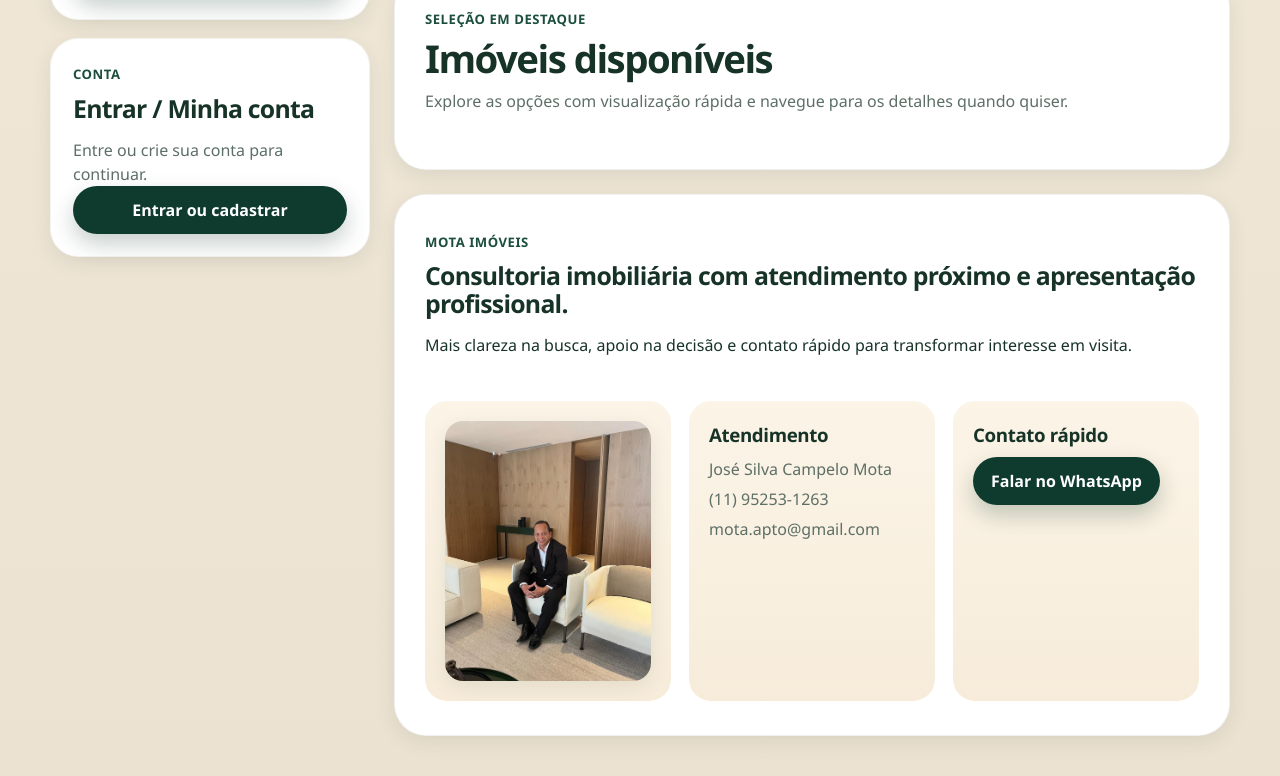
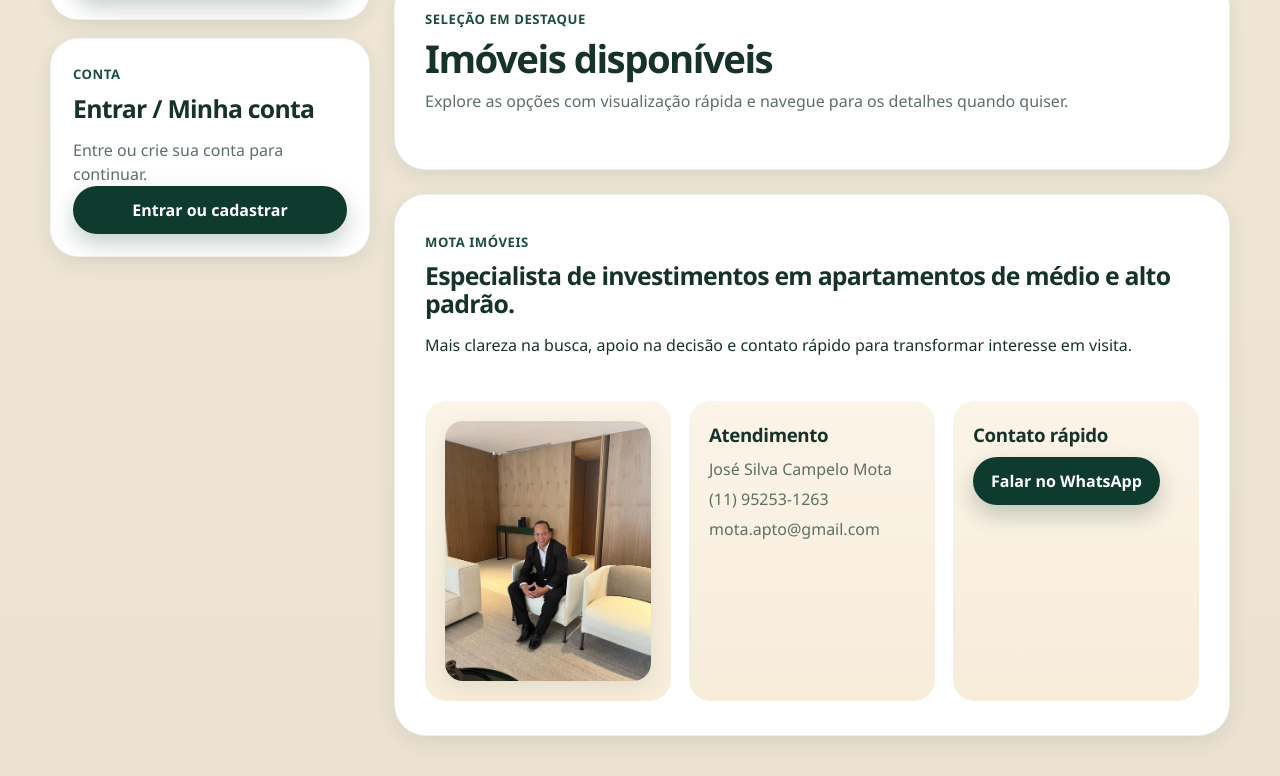
Before and after one commit to SamuXsss/site-imobiliario, a plain HTML site: page index.html in a window 1280 px wide. Shown: the part 911-1687 px from the top of the page. Drawn offline with Linux system fonts and the light colour scheme; no server answers.

Commit message:
Atualiza texto institucional da home

```diff
--- a/index.html
+++ b/index.html
@@ -108,7 +108,7 @@
       <div class="footer-top">
         <div class="footer-brand">
           <span class="section-kicker">Mota Imóveis</span>
-          <h2>Consultoria imobiliária com atendimento próximo e apresentação profissional.</h2>
+          <h2>Especialista de investimentos em apartamentos de médio e alto padrão.</h2>
           <p>Mais clareza na busca, apoio na decisão e contato rápido para transformar interesse em visita.</p>
         </div>
 
```
